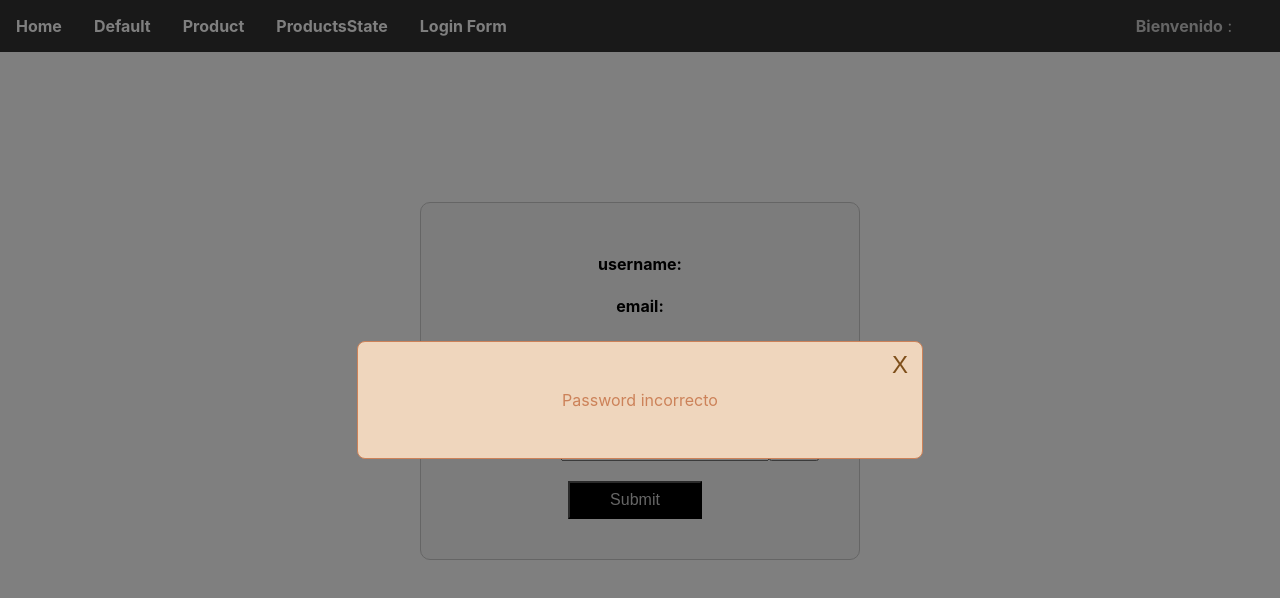
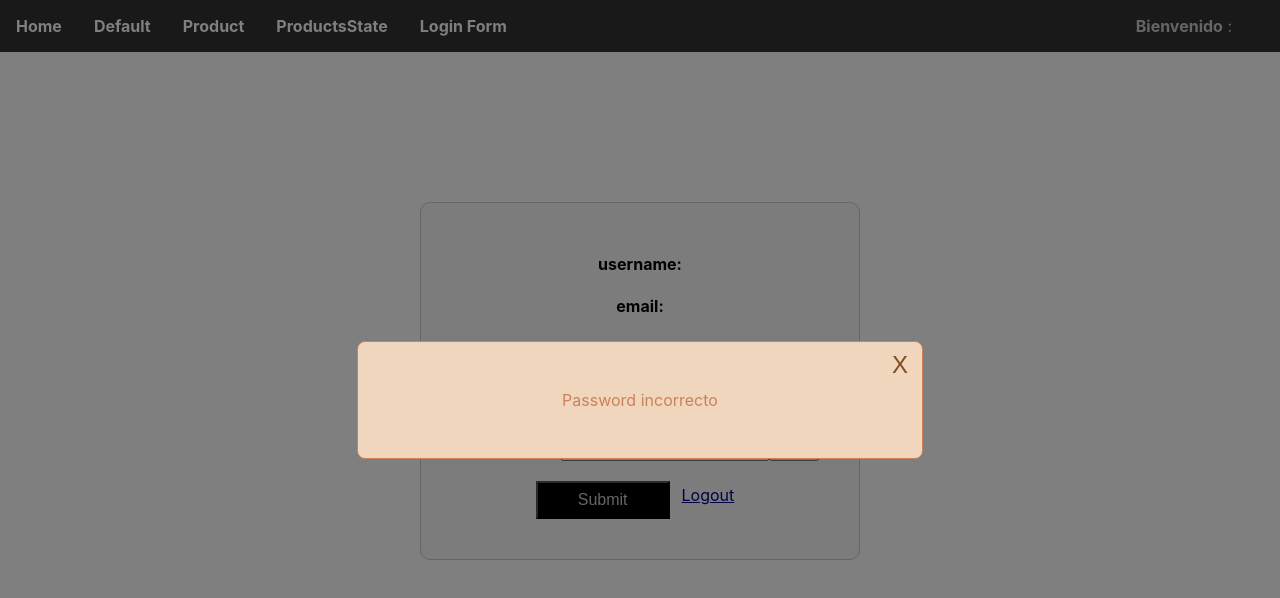
Before and after one commit to RakMont/desarrollo-front-react, a React (Create React App) app: page /forms in a window 1280 px wide. Both pictures are taken after typing "Sample", "name@example.com", "Sample123" into the empty fields and a click on the button "Submit". Shown: the top 598 px of the page. Built offline with nearby package versions, Linux system fonts and the light colour scheme.

Commit message:
Implemented exercise 4

```diff
--- a/src/App.css
+++ b/src/App.css
@@ -57,13 +57,14 @@ li {
 nav .user-nav-label{
   color: #cccccc;
 }
-a {
+
+nav ul li a {
   color: white;
   text-decoration: none;
   font-weight: bold;
 }
 
-a:hover {
+nav ul li a:hover {
   color: #ffcc00;
 }
 
@@ -125,6 +126,7 @@ a:hover {
   color: #cccccc;
 }
 
+
 .modal-overlay {
   position: fixed;
   top: 0;
@@ -159,3 +161,9 @@ a:hover {
   font-size: 1.5rem;
   cursor: pointer;
 }
+
+.logout-link{
+  color:darkblue;
+  margin-left: 12px;
+
+}
--- /dev/null
+++ b/src/components/Modal.jsx
@@ -0,0 +1,35 @@
+import { motion } from "framer-motion"
+
+const Modal = ({visible,modalType, message, onClose}) => {
+    if (!visible) {
+      return  null;
+    }
+    const handleConfirmation = () =>{
+        onClose("confirmationSucceed")
+    }
+    return (
+        <div className="modal-overlay">
+           <motion.div
+               className="notification-success"
+               initial={{ opacity: 0, scale: 0.5 }}
+               animate={{ opacity: 1, scale: 1 }}
+               transition={{ duration: 0.5 }}>
+               { modalType === "information" ?
+                   <div>
+                       <p>{message}</p>
+                   </div>
+                   :
+                   <div>
+                       <p>{message.modalQuestion}
+                           <button onClick={handleConfirmation}>{message.confirmationButton}</button>
+                       </p>
+
+                   </div>
+                }
+               <button className="close-btn-success"
+                       onClick={onClose}>X</button>
+           </motion.div>
+        </div>
+    );
+}
+export default Modal;
--- a/src/components/ModalInfo.jsx
+++ /dev/null
@@ -1,24 +0,0 @@
-import { motion } from "framer-motion"
-
-const ModalInfo = ({visible, message, onClose}) => {
-    if (!visible) {
-      return  null;
-    }
-    console.log ( "mess "+ message +"onclose" + onClose);
-    return (
-        <div className="modal-overlay">
-           <motion.div
-               className="notification-success"
-               initial={{ opacity: 0, scale: 0.5 }}
-               animate={{ opacity: 1, scale: 1 }}
-               transition={{ duration: 0.5 }}>
-               <div>
-                   <p>{message}</p>
-               </div>
-               <button className="close-btn-success"
-                       onClick={onClose}>X</button>
-           </motion.div>
-        </div>
-    );
-}
-export default ModalInfo;
--- a/src/redux/form/formActions.js
+++ b/src/redux/form/formActions.js
@@ -1,4 +1,4 @@
-import {SET_COMPARED_DEFAULT_PASSWORD, SET_FORM_DATA} from "./formTypes";
+import {SET_COMPARED_DEFAULT_PASSWORD, SET_EMPTY_DATA, SET_FORM_DATA} from "./formTypes";
 
 export const setFormData = (formData)=>{
     return{
@@ -13,3 +13,8 @@ export const setComparedDefaultPassword = (defaultPassword) =>{
         payload: defaultPassword
     }
 }
+export const setEmptyForm = () =>{
+    return {
+        type: SET_EMPTY_DATA,
+    }
+}
--- a/src/redux/form/formReducer.js
+++ b/src/redux/form/formReducer.js
@@ -1,4 +1,4 @@
-import {SET_COMPARED_DEFAULT_PASSWORD, SET_FORM_DATA} from "./formTypes";
+import {SET_COMPARED_DEFAULT_PASSWORD, SET_EMPTY_DATA, SET_FORM_DATA} from "./formTypes";
 
 const initialState = {
     formData:{
@@ -25,6 +25,12 @@ const formReducer = (state = initialState, action) =>{
                 comparedDefaultPassword: action.payload
             }
         }
+        case SET_EMPTY_DATA :{
+            return {
+                ...state,
+                formData: {initialState}
+            }
+        }
         default:
             return state;
     }
--- a/src/redux/form/formTypes.js
+++ b/src/redux/form/formTypes.js
@@ -1,2 +1,3 @@
 export const SET_FORM_DATA = 'SET_FORM_DATA'
 export const SET_COMPARED_DEFAULT_PASSWORD = 'SET_COMPARED_DEFAULT_PASSWORD'
+export const SET_EMPTY_DATA = 'SET_EMPTY_DATA'
--- a/src/redux/reducers.js
+++ b/src/redux/reducers.js
@@ -6,6 +6,6 @@ import formReducer from "./form/formReducer";
 const rootReducer = combineReducers({
     default: defaultReducer,
     products: productReducer,
-    form: formReducer
+    form: formReducer,
 });
 export default  rootReducer;
--- a/src/screens/forms/LoginForm.jsx
+++ b/src/screens/forms/LoginForm.jsx
@@ -1,9 +1,10 @@
 import {useDispatch, useSelector} from "react-redux";
 import useForm from "../../hooks/useForm";
-import {setFormData} from "../../redux/form/formActions";
+import {setEmptyForm, setFormData} from "../../redux/form/formActions";
 import {useState} from "react";
 import { motion } from "framer-motion"
-import ModalInfo from "../../components/ModalInfo";
+import Modal from "../../components/Modal";
+import {Link} from "react-router-dom";
 
 const LoginForm = () => {
     const dispatch = useDispatch();
@@ -11,10 +12,14 @@ const LoginForm = () => {
     const [values, handleChange] = useForm({username:'', email:'', password:''})
     const [modalMessage, setModalMessage] = useState('');
     const [passwordVisibility, setPasswordVisibility] = useState(false)
+    const [modalType, setModalType] = useState('information');
     const comparedDefaultPassword = useSelector(state => state.form.comparedDefaultPassword)
+    const form = useSelector(state => state.form);
+
     const handleSubmit = (event) =>{
         event.preventDefault();
-        console.log(values)
+        console.log( "values" + values, "compared"+comparedDefaultPassword)
+        setModalType('information');
         if(values.password === comparedDefaultPassword){
             setModalMessage("Logueado exitosamente")
             dispatch(setFormData(values))
@@ -25,13 +30,23 @@ const LoginForm = () => {
     }
 
     const handlePasswordVisibility = () => {
-        //console.log("passview", event);
         setPasswordVisibility(!passwordVisibility);
     }
-    const form = useSelector(state => state.form);
 
-    const hideModalInfo = () => {
+    const handleCloseModal = (data) => {
         setShowModalInfo(false);
+        if(data === 'confirmationSucceed'){
+            dispatch(setEmptyForm());
+        }
+    }
+
+    const handleLogout = () =>{
+        setModalType('confirmation');
+        setModalMessage({
+            modalQuestion : '¿Estás seguro de que quieres cerrar sesión?',
+            confirmationButton: 'Presionar Para salir!!!'
+        })
+        setShowModalInfo(true);
     }
 
     return (
@@ -41,10 +56,11 @@ const LoginForm = () => {
             transition={{ duration: 0.5 }}
         >
             <div className="container">
-                <ModalInfo
+                <Modal
                     visible={showModalInfo}
+                    modalType={modalType}
                     message={modalMessage}
-                    onClose={hideModalInfo}
+                    onClose={handleCloseModal}
                 />
                 <div className="form-div">
                     <h4>username: {form.formData.username}</h4>
@@ -84,6 +100,7 @@ const LoginForm = () => {
                     </div>
                     <div className="button-container">
                         <button onClick={handleSubmit} >Submit</button>
+                        <Link className="logout-link" onClick={handleLogout}>Logout</Link>
                     </div>
                 </div>
             </div>
```
